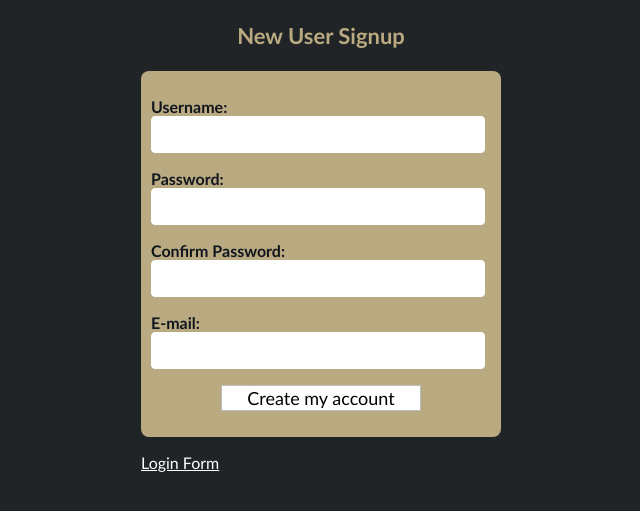
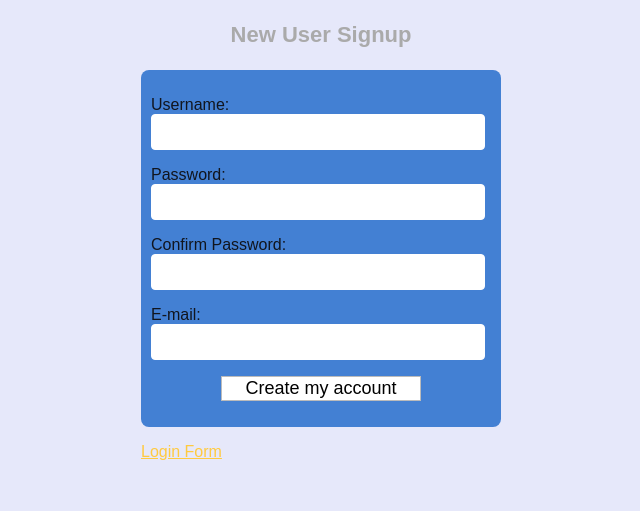
Before and after one commit to nizaranand/spindlous, a CodeIgniter app: page /spindlous/index.php/signup/index in a window 1280 px wide. Shown: the top 511 px of the page, without its empty margins (319-959 px from the left). Run offline with CodeIgniter, Linux system fonts and the light colour scheme.

Commit message:
Final commit of 03/09/11

```diff
--- a/css/style.css
+++ b/css/style.css
@@ -1,16 +1,16 @@
 body {
-	font-family: "Trebuchet MS",Arial;
+	font-family:Arial;
 	font-size: 14px;
-	background-color: #212426;
-	color: #B9AA81;
+	background-color: #E6E8FA;
+	color: #aaaaaa;
 }
 
 a {
-	color: #FFF;
+	color: #FFCA40;
 }
 
 a:hover {
-	color: #B9AA81;
+	color: #aaaaaa;
 }
 
 input, textarea, select {
@@ -32,12 +32,12 @@ input, textarea, select {
 	text-align: center;
 	font-size: 22px;
 	font-weight: bold;
-	color: #B9AA81;
+	color: #aaaaaa;
 }
 
 #signup_form form {
 
-	background-color: #B9AA81;
+	background-color: #4380D3;
 	padding: 10px;
 
 	border-radius: 8px;
@@ -47,7 +47,6 @@ input, textarea, select {
 }
 
 #signup_form form label {
-	font-weight: bold;
 	color: #11151E;
 }
 
```
Also changed, not shown: application/views/includes/header.php (line endings or trailing spaces).
